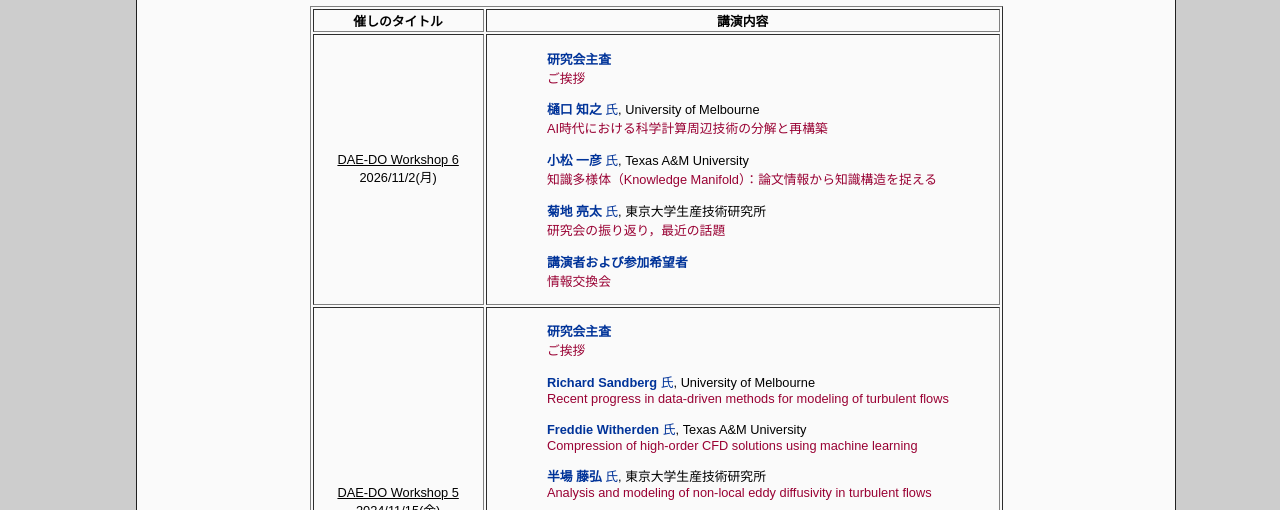
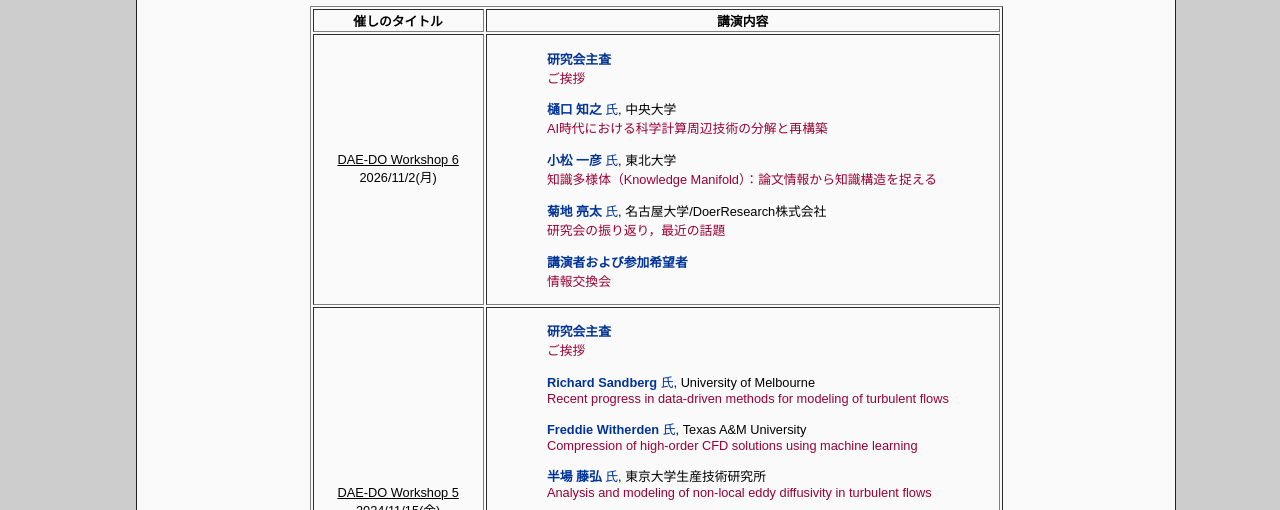
Before and after one commit to DAE-Code/TS-DAE, a plain HTML site: page reference.html in a window 1280 px wide. Shown: the part 254-764 px from the top of the page. Drawn offline with nearby package versions, Linux system fonts and the light colour scheme; a script that the page names is missing.

Commit message:
Update reference.html

```diff
--- a/reference.html
+++ b/reference.html
@@ -86,21 +86,21 @@
 
       <blockquote>
         <p align="left">
-          <font color="#003399"><b>樋口 知之</b> 氏</font>, University of Melbourne<br />
+          <font color="#003399"><b>樋口 知之</b> 氏</font>, 中央大学<br />
           <font color="#990033">AI時代における科学計算周辺技術の分解と再構築</font><br />
         </p>
       </blockquote>
 
       <blockquote>
         <p align="left">
-          <font color="#003399"><b>小松 一彦</b> 氏</font>, Texas A&M University<br />
+          <font color="#003399"><b>小松 一彦</b> 氏</font>, 東北大学<br />
           <font color="#990033">知識多様体（Knowledge Manifold）：論文情報から知識構造を捉える</font><br />
         </p>
       </blockquote>
 
       <blockquote>
         <p align="left">
-          <font color="#003399"><b>菊地 亮太</b> 氏</font>, 東京大学生産技術研究所<br />
+          <font color="#003399"><b>菊地 亮太</b> 氏</font>, 名古屋大学/DoerResearch株式会社<br />
           <font color="#990033">研究会の振り返り，最近の話題</font><br />
         </p>
       </blockquote>
```
